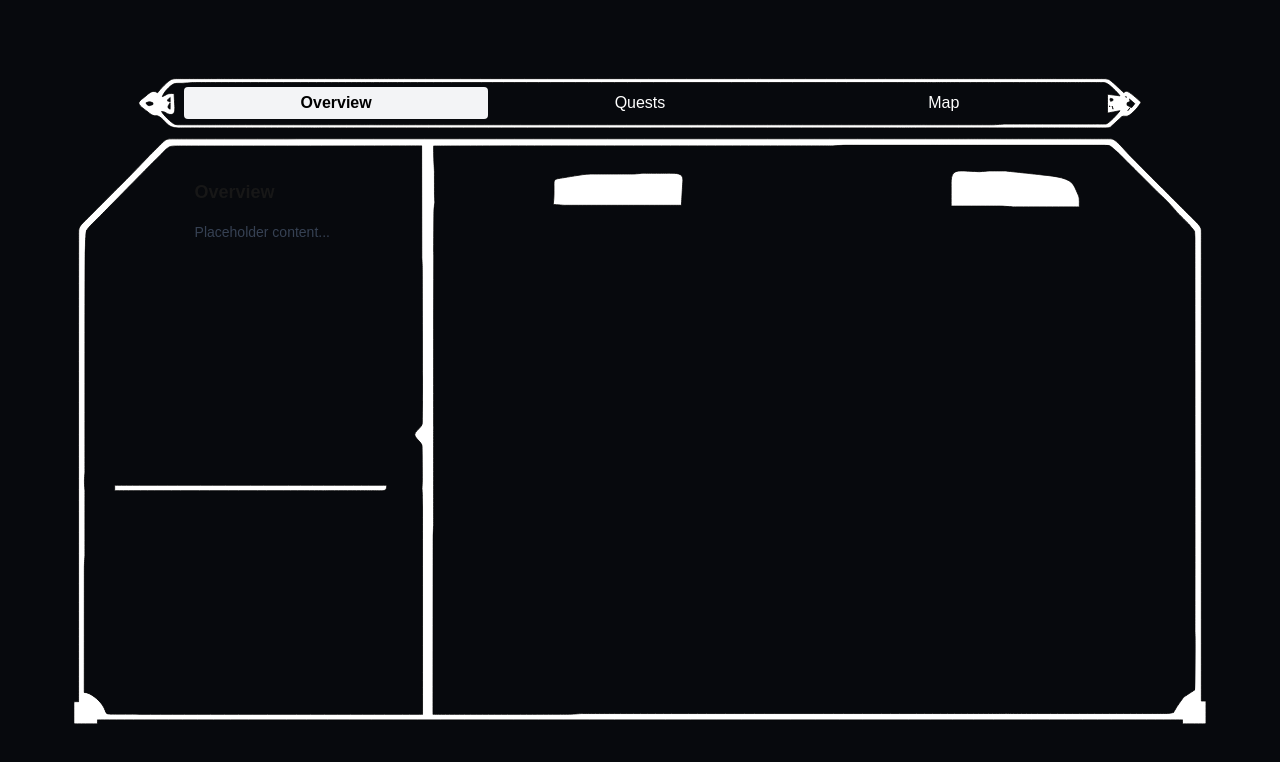
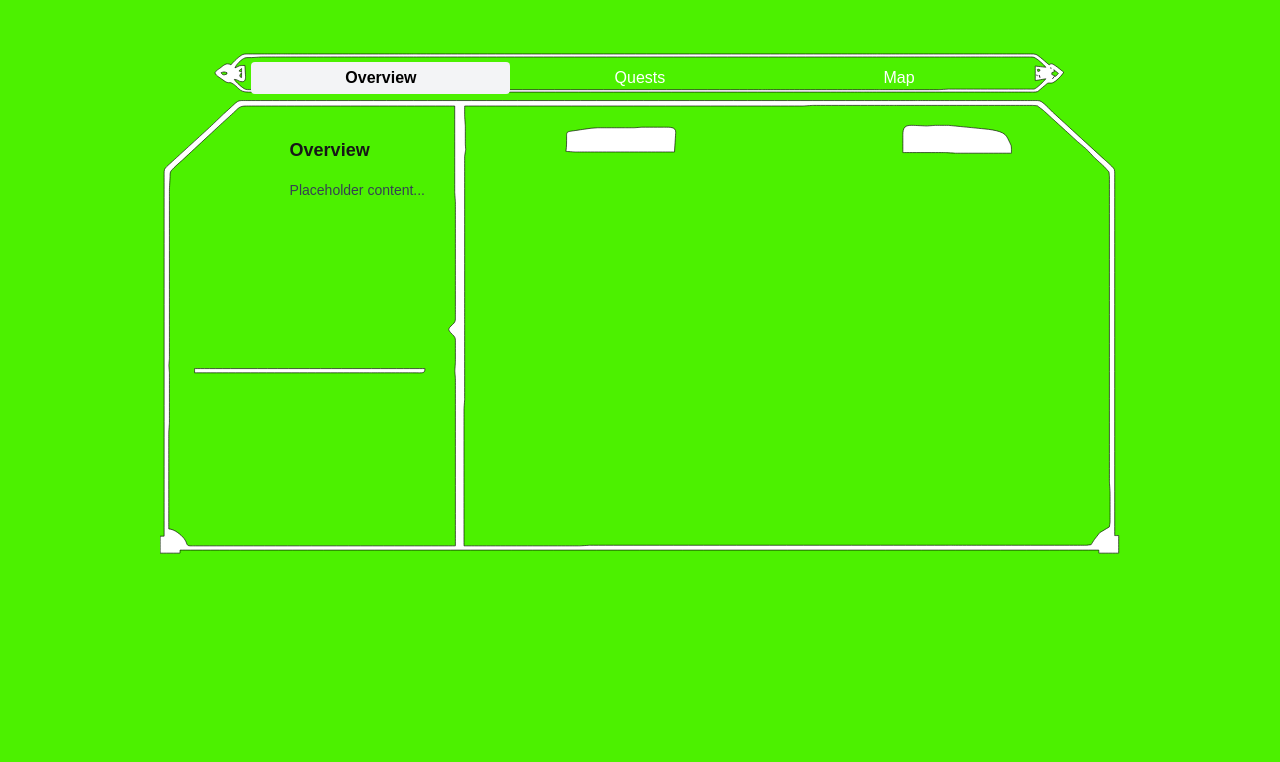
Before and after one commit to king-aedred/saga, a Next.js app: page / in a window 1280 px wide. Shown: the top 762 px of the page. Built offline with nearby package versions, Linux system fonts and the light colour scheme.

Commit message:
set svg to the right ratio in screen acc to skyrim

```diff
--- a/src/app/page.tsx
+++ b/src/app/page.tsx
@@ -145,12 +145,18 @@ export default function Page() {
       ref={containerRef}
       tabIndex ={0}
       onKeyDown={handleKeyDown}
-      className="min-h-screen bg-[#07090d] px-6 py-8 outline-none sm:px-8 lg:px12"
+      className="min-h-screen bg-[#4cf100] outline-none"
     >
-      <div className="mx-auto flex min-h-[calc(100vh-4rem)] w-full max-w-screen-2xl items-center justify-center">
+      {/* <img
+        src="/main-quest-gone-in-the-quest-log-vanilla-se-pc-v0-guwvqystbdn81.webp"
+        alt=""
+        aria-hidden="true"
+        className="fixed inset-0 w-full h-full"
+      ></img> */}
+      <div className="mx-auto flex items-center justify-center">
         <QuestWindowFrame>
             <div className="relative h-full w-full">
-              <div className="absolute left-[10%] top-[1%] h-[6.5%] w-[80%]">
+              <div className="absolute left-[9%] top-[1%] h-[6.5%] w-[82%]">
                 <header
                   className={`h-full w-full p-1.25 transition-colors duration-150 ${
                     activeSection === "navbar"
@@ -185,7 +191,7 @@ export default function Page() {
                 </header>
               </div>
 
-            <div className="absolute inset-x-[3%] top-[12%] h-[85%]">
+            <div className="absolute inset-x-[3.5%] top-[12%] h-[85%]">
               <main className="grid h-full pl-18 grid-cols-[22%_1fr] gap-x-22">
                 {currentNavItem === "Quests" ? (
                   <>
--- a/src/components/QuestWindowFrame.tsx
+++ b/src/components/QuestWindowFrame.tsx
@@ -6,12 +6,12 @@ type QuestWindowFrameProps = {
 
 export default function QuestWindowFrame({children}: QuestWindowFrameProps) {
   return (
-    <div className="relative mx-auto w-full max-w-6xl aspect-[16/9]">
+    <div className="relative mx-auto mt-[6.5vh] w-[75vw] aspect-[463/242] overflow-hidden">
       <img
         src="/skyrim_log_kontura.svg"
         alt=""
         aria-hidden="true"
-        className="pointer-events-none absolute inset-o h-full w-full select-none object-contain"
+        className="pointer-events-none absolute inset-0 z-0 w-full h-full object-contain"
       />
 
       <div className="absolute inset-0 z-10 h-full w-full">
```
Also changed, not shown: public/main-quest-gone-in-the-quest-log-vanilla-se-pc-v0-guwvqystbdn81.webp (added), public/skyrim_log_kontura.svg.
